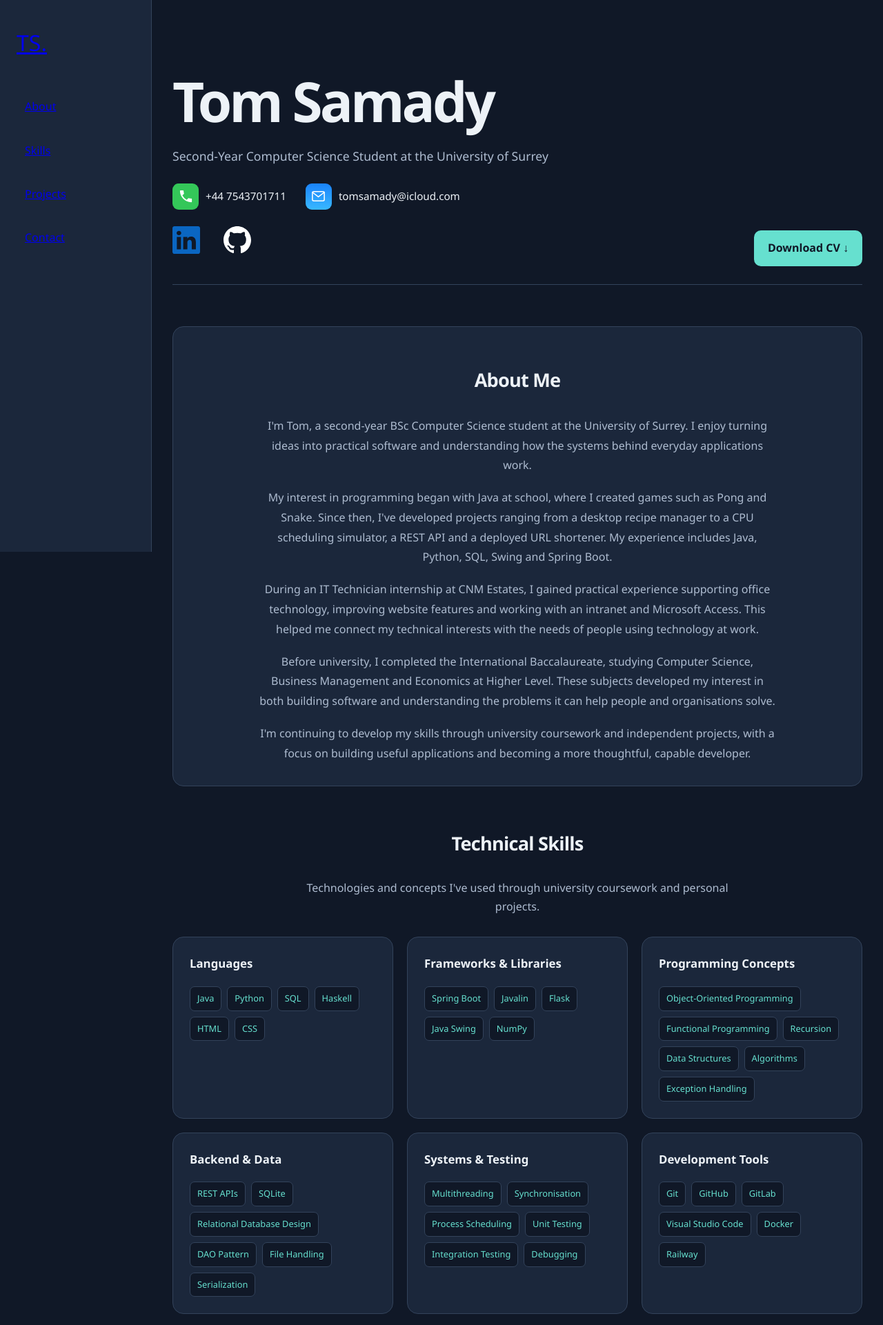
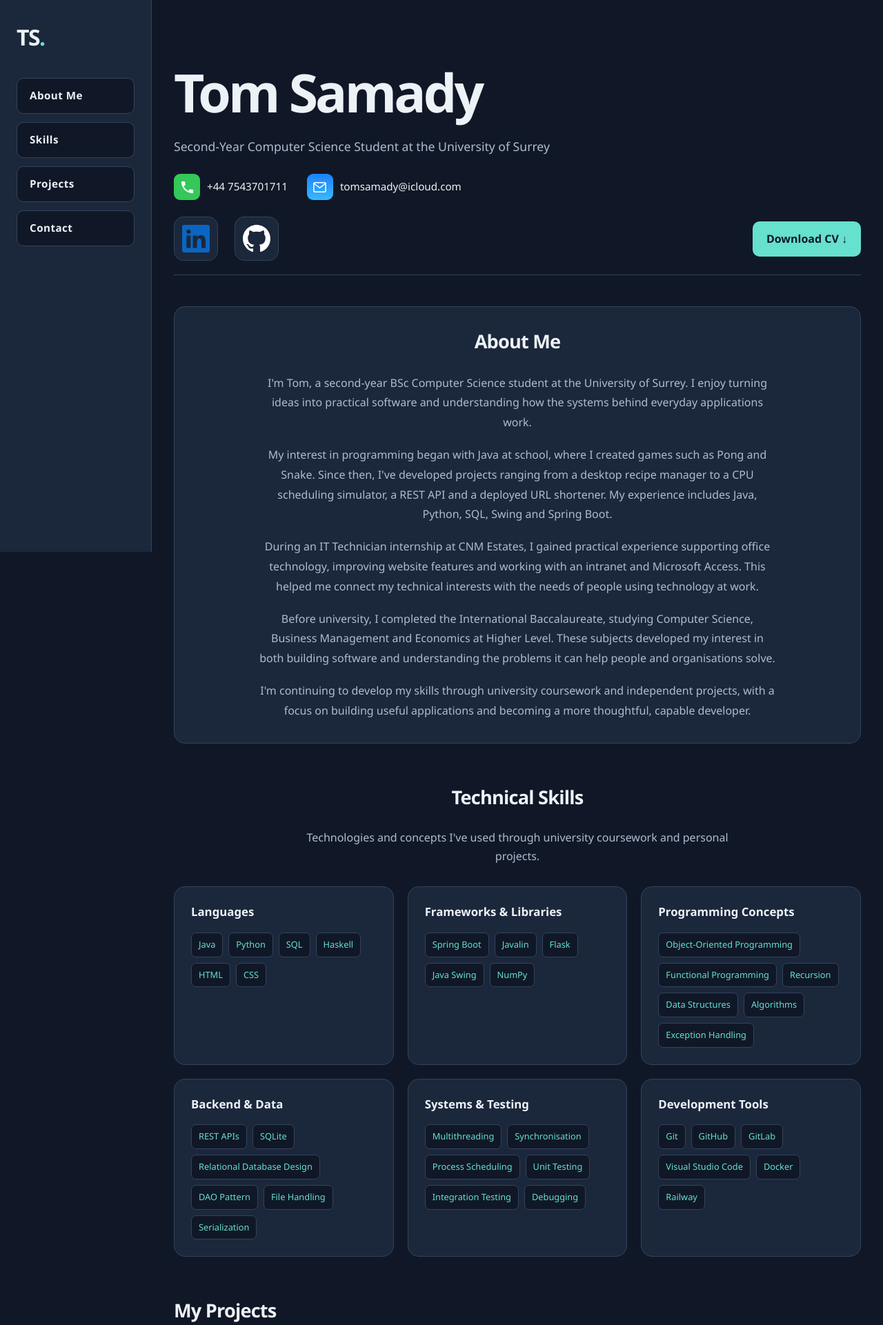
Before and after one commit to TomSamady/Portfolio, a Flask app: page / in a window 1280 px wide. Shown: the top 1921 px of the page at 69% size. Run offline with Flask 3, Linux system fonts and the light colour scheme.

Commit message:
Preparing Portfolio for Deployment

```diff
--- a/static/style.css
+++ b/static/style.css
@@ -6,202 +9,184 @@
     --muted: #aebcd0;
     --accent: #66e0cf;
     --border: #33435b;
+    --sidebar-width: 220px;
 }
 
 * {
     box-sizing: border-box;
 }
 
+html {
+    scroll-behavior: smooth;
+}
+
 body {
     margin: 0;
-    padding: 70px 24px;
+    padding: 60px 32px 60px calc(var(--sidebar-width) + 32px);
+
     background: var(--background);
     color: var(--text);
+
     font-family: "Avenir Next", "Segoe UI", sans-serif;
     line-height: 1.7;
 }
 
-/* Keep the content centred and readable */
 header,
-main {
+main,
+.about-me,
+.skills-section {
+    width: 100%;
     max-width: 1000px;
-    margin: 0 auto;
+    margin-left: auto;
+    margin-right: auto;
 }
 
-header {
-    padding: 30px 0 60px;
-    margin-bottom: 45px;
-    border-bottom: 1px solid var(--border);
+a,
+button {
+    -webkit-tap-highlight-color: transparent;
 }
 
-/* Your name */
+a:focus-visible,
+button:focus-visible {
+    outline: 3px solid var(--accent);
+    outline-offset: 5px;
+}
+
+h1,
+h2,
+h3 {
+    color: var(--text);
+}
+
 h1 {
     margin: 0;
-    font-size: clamp(2.8rem, 7vw, 5rem);
+    font-size: clamp(2.8rem, 6vw, 5rem);
     font-weight: 700;
     line-height: 1.15;
     letter-spacing: -0.05em;
 }
 
-header p {
-    margin-top: 20px;
+h2 {
+    margin: 0 0 28px;
+    font-size: 1.7rem;
+    line-height: 1.3;
+    letter-spacing: -0.03em;
+}
+
+h3 {
+    line-height: 1.4;
+}
+
+#top,
+#about,
+#skills,
+#projects,
+#contact {
+    scroll-margin-top: 24px;
+}
+
+
+/* =========================
+   Left navigation sidebar
+   ========================= */
+
+.navbar {
+    position: fixed;
+    top: 0;
+    left: 0;
+    bottom: 0;
+
+    width: var(--sidebar-width);
+    margin: 0;
+    padding: 35px 24px;
+
+    display: flex;
+    flex-direction: column;
+    align-items: stretch;
+    justify-content: flex-start;
+    gap: 40px;
+
+    background: var(--surface);
+    border-right: 1px solid var(--border);
+
+    overflow-y: auto;
+    z-index: 100;
+}
+
+.nav-name {
+    align-self: flex-start;
+
+    color: var(--text);
+    font-size: 2rem;
+    font-weight: 700;
+    line-height: 1.2;
+    text-decoration: none;
+    letter-spacing: -0.05em;
+}
+
+.nav-name span {
+    color: var(--accent);
+}
+
+.nav-links {
+    display: flex;
+    flex-direction: column;
+    gap: 12px;
+}
+
+.nav-links a {
+    display: flex;
+    align-items: center;
+
+    min-height: 48px;
+    padding: 12px 18px;
+
+    color: var(--text);
+    background: var(--background);
+
+
+    border: 1px solid var(--border);
+    border-radius: 10px;
+
+    font-size: 0.95rem;
+    font-weight: 600;
+    letter-spacing: 0.03em;
+    text-decoration: none;
+
+    transition:
+        color 0.2s ease,
+        border-color 0.2s ease,
+        background-color 0.2s ease;
+}
+
+.nav-links a:hover,
+.nav-links a:focus-visible {
+    color: var(--accent);
+    background: #23364a;
+    border-color: var(--accent);
+}
+
+
+/* =========================
+   Header
+   ========================= */
+
+header {
+    padding: 30px 0 20px;
+    margin-bottom: 45px;
+    border-bottom: 1px solid var(--border);
+}
+
+header > p {
+    margin: 20px 0 0;
     color: var(--muted);
     font-size: 1.1rem;
 }
 
-h2 {
-    margin-bottom: 28px;
-    font-size: 1.7rem;
-    letter-spacing: -0.03em;
-}
 
-/* Clickable project widgets */
-.project-card {
-    display: block;
-    max-width: 560px;
-    padding: 30px;
-    background: var(--surface);
-    border: 1px solid var(--border);
-    border-radius: 16px;
-    color: var(--text);
-    text-decoration: none;
-
-    transition:
-        transform 0.2s ease,
-        border-color 0.2s ease,
-        box-shadow 0.2s ease;
-}
-
-.project-card h3 {
-    margin: 0 0 14px;
-    font-size: 1.4rem;
-    line-height: 1.3;
-    letter-spacing: -0.02em;
-}
-
-.project-card p {
-    margin: 0 0 24px;
-    color: var(--muted);
-    font-size: 0.95rem;
-}
-
-.project-card span {
-    color: var(--accent);
-    font-size: 0.9rem;
-    font-weight: 600;
-}
-
-.project-card:hover {
-    transform: translateY(-5px);
-    border-color: var(--accent);
-    box-shadow: 0 16px 35px rgb(0 0 0 / 20%);
-}
-
-.project-card:focus-visible {
-    outline: 3px solid var(--accent);
-    outline-offset: 5px;
-}
-
-.project-grid {
-    display: grid;
-    grid-template-columns: repeat(2, minmax(0, 1fr));
-    gap: 24px;
-}
-
-.project-grid .project-card {
-    max-width: none;
-    margin: 0;
-}
-
-.social-button {
-    width: 64px;
-    height: 64px;
-    border-radius: 14px;
-}
-
-.social-button svg {
-    width: 40px;
-    height: 40px;
-    fill: currentColor;
-}
-
-.social-button.linkedin,
-.social-button.linkedin:hover {
-    color: #0a66c2;
-}
-
-.social-button.github,
-.social-button.github:hover {
-    color: #ffffff;
-}
-
-.social-links {
-    display: flex;
-    gap: 10px;
-}
-
-header {
-    padding-bottom: 20px;
-}
-
-.about-me {
-    max-width: 1000px;
-    margin: 60px auto 0;
-    padding: 32px;
-
-    background: var(--surface);
-    border: 1px solid var(--border);
-    border-radius: 16px;
-
-    text-align: center;
-}
-
-.about-me p {
-    max-width: 750px;
-    margin: 0 auto 18px;
-    color: var(--muted);
-    line-height: 1.8;
-}
-
-.about-me p:last-child {
-    margin-bottom: 0;
-}
-
-.header-actions {
-    display: flex;
-    justify-content: space-between;
-    align-items: center;
-    gap: 20px;
-    margin-top: 24px;
-}
-
-.header-actions .social-links {
-    margin-top: 0;
-}
-
-.cv-button {
-    display: inline-flex;
-    align-items: center;
-    justify-content: center;
-
-    padding: 12px 20px;
-    background: var(--accent);
-    color: var(--background);
-    border-radius: 10px;
-
-    font-weight: 600;
-    text-decoration: none;
-    white-space: nowrap;
-}
-
-.cv-button:hover {
-    filter: brightness(1.1);
-}
-
-.cv-button:focus-visible {
-    outline: 3px solid var(--accent);
-    outline-offset: 4px;
-}
+/* =========================
+   Contact details
+   ========================= */
 
 .contact-details {
     display: flex;
@@ -214,15 +199,22 @@ header {
     display: inline-flex;
     align-items: center;
     gap: 10px;
+    min-width: 0;
+
     color: var(--text);
+    font-size: 0.95rem;
     text-decoration: none;
-    font-size: 0.95rem;
+}
+
+.contact-item > span:last-child {
+    overflow-wrap: anywhere;
 }
 
 .contact-icon {
     display: inline-flex;
     align-items: center;
     justify-content: center;
+
     width: 38px;
     height: 38px;
     border-radius: 9px;
@@ -259,15 +252,125 @@ header {
     text-underline-offset: 4px;
 }
 
-.contact-item:focus-visible {
-    outline: 3px solid var(--accent);
-    outline-offset: 5px;
-    border-radius: 4px;
+
+/* =========================
+   Social links and CV button
+   ========================= */
+
+.header-actions {
+    display: flex;
+    justify-content: space-between;
+    align-items: center;
+    gap: 20px;
+    margin-top: 24px;
 }
 
+.social-links {
+    display: flex;
+    align-items: center;
+    gap: 24px;
+}
+
+.social-button {
+    display: inline-flex;
+    align-items: center;
+    justify-content: center;
+
+    width: 64px;
+    height: 64px;
+    flex-shrink: 0;
+
+    background: var(--surface);
+    border: 1px solid var(--border);
+    border-radius: 14px;
+
+    text-decoration: none;
+
+    transition:
+        transform 0.2s ease,
+        border-color 0.2s ease;
+}
+
+.social-button svg {
+    display: block;
+    width: 40px;
+    height: 40px;
+    fill: currentColor;
+}
+
+.social-button.linkedin {
+    color: #0a66c2;
+}
+
+.social-button.github {
+    color: #ffffff;
+}
+
+.social-button:hover {
+    border-color: var(--accent);
+    transform: translateY(-3px);
+}
+
+.cv-button {
+    display: inline-flex;
+    align-items: center;
+    justify-content: center;
+
+    min-height: 48px;
+    padding: 12px 20px;
+
+    background: var(--accent);
+    color: var(--background);
+    border-radius: 10px;
+
+    font-weight: 600;
+    text-decoration: none;
+    white-space: nowrap;
+
+    transition: filter 0.2s ease;
+}
+
+.cv-button:hover {
+    filter: brightness(1.1);
+}
+
+
+/* =========================
+   About Me
+   ========================= */
+
+.about-me {
+    margin-top: 45px;
+    margin-bottom: 60px;
+    padding: 32px;
+
+    background: var(--surface);
+    border: 1px solid var(--border);
+    border-radius: 16px;
+
+    text-align: center;
+}
+
+.about-me p {
+    max-width: 750px;
+    margin: 0 auto 18px;
+
+    color: var(--muted);
+    line-height: 1.8;
+}
+
+.about-me p:last-child {
+    margin-bottom: 0;
+}
+
+
+/* =========================
+   Technical skills
+   ========================= */
+
 .skills-section {
-    max-width: 1000px;
-    margin: 60px auto;
+    margin-top: 60px;
+    margin-bottom: 60px;
 }
 
 .skills-section > h2,
@@ -312,78 +416,106 @@ header {
 
 .skill-tags li {
     padding: 6px 10px;
+
     background: var(--background);
     color: var(--accent);
     border: 1px solid var(--border);
     border-radius: 7px;
+
     font-size: 0.8rem;
     overflow-wrap: anywhere;
 }
 
-/* Leave room for the sidebar */
-body {
-    padding-left: 244px;
+
+/* =========================
+   Project cards
+   ========================= */
+
+.project-grid {
+    display: grid;
+    grid-template-columns: repeat(2, minmax(0, 1fr));
+    gap: 24px;
 }
 
-/* Navigation on the left */
-.navbar {
-    position: fixed;
-    top: 0;
-    left: 0;
-    bottom: 0;
-
-    width: 220px;
-    max-width: none;
-    margin: 0;
-    padding: 35px 24px;
-
+.project-card {
     display: flex;
     flex-direction: column;
-    align-items: stretch;
-    justify-content: flex-start;
-    gap: 40px;
+    min-width: 0;
+    margin: 0;
+    padding: 30px;
 
     background: var(--surface);
-    border: none;
-    border-right: 1px solid var(--border);
-    border-radius: 0;
+    color: var(--text);
+    border: 1px solid var(--border);
+    border-radius: 16px;
 
-    overflow-y: auto;
-    z-index: 100;
+    text-decoration: none;
+    overflow-wrap: anywhere;
 }
 
-.nav-name {
-    align-self: flex-start;
-    font-size: 2rem;
+.project-card h3 {
+    margin: 0 0 14px;
+    font-size: 1.4rem;
+    letter-spacing: -0.02em;
 }
 
-.nav-links {
-    display: flex;
-    flex-direction: column;
-    gap: 12px;
+.project-card p {
+    margin: 0 0 20px;
+    color: var(--muted);
+    font-size: 0.95rem;
 }
 
-.nav-links a {
-    display: block;
-    padding: 12px;
-    border-radius: 8px;
-    font-size: 1rem;
+.project-card strong {
+    color: var(--text);
 }
 
-.nav-links a:hover {
-    background: var(--background);
+.project-card > span {
+    margin-top: auto;
+    padding-top: 4px;
+
     color: var(--accent);
+    font-size: 0.9rem;
+    font-weight: 600;
 }
 
-/* Use a horizontal bar on smaller screens */
+/* Only clickable project cards move on hover */
+a.project-card {
+    transition:
+        transform 0.2s ease,
+        border-color 0.2s ease,
+        box-shadow 0.2s ease;
+}
+
+a.project-card:hover {
+    transform: translateY(-5px);
+    border-color: var(--accent);
+    box-shadow: 0 16px 35px rgb(0 0 0 / 20%);
+}
+
+
+/* =========================
+   Tablet layouts
+   ========================= */
+
+@media (max-width: 1100px) {
+    .skills-grid {
+        grid-template-columns: repeat(2, minmax(0, 1fr));
+    }
+}
+
+
+/* =========================
+   Horizontal mobile navigation
+   ========================= */
+
 @media (max-width: 800px) {
     body {
-        padding-left: 20px;
-        padding-right: 20px;
+        padding: 24px 20px 45px;
     }
 
     .navbar {
         position: static;
+
         width: 100%;
         max-width: 1000px;
         margin: 0 auto 30px;
--- a/templates/index.html
+++ b/templates/index.html
@@ -14,7 +14,7 @@
         <a class="nav-name" href="#top">TS<span>.</span></a>
 
         <div class="nav-links">
-            <a href="#about">About</a>
+            <a href="#about">About Me</a>
             <a href="#skills">Skills</a>
             <a href="#projects">Projects</a>
             <a href="#contact">Contact</a>
```
Also changed, not shown: other parts of static/style.css (+73 -31 lines), requirements.txt (added, +11 -0 lines), 1 other file.
